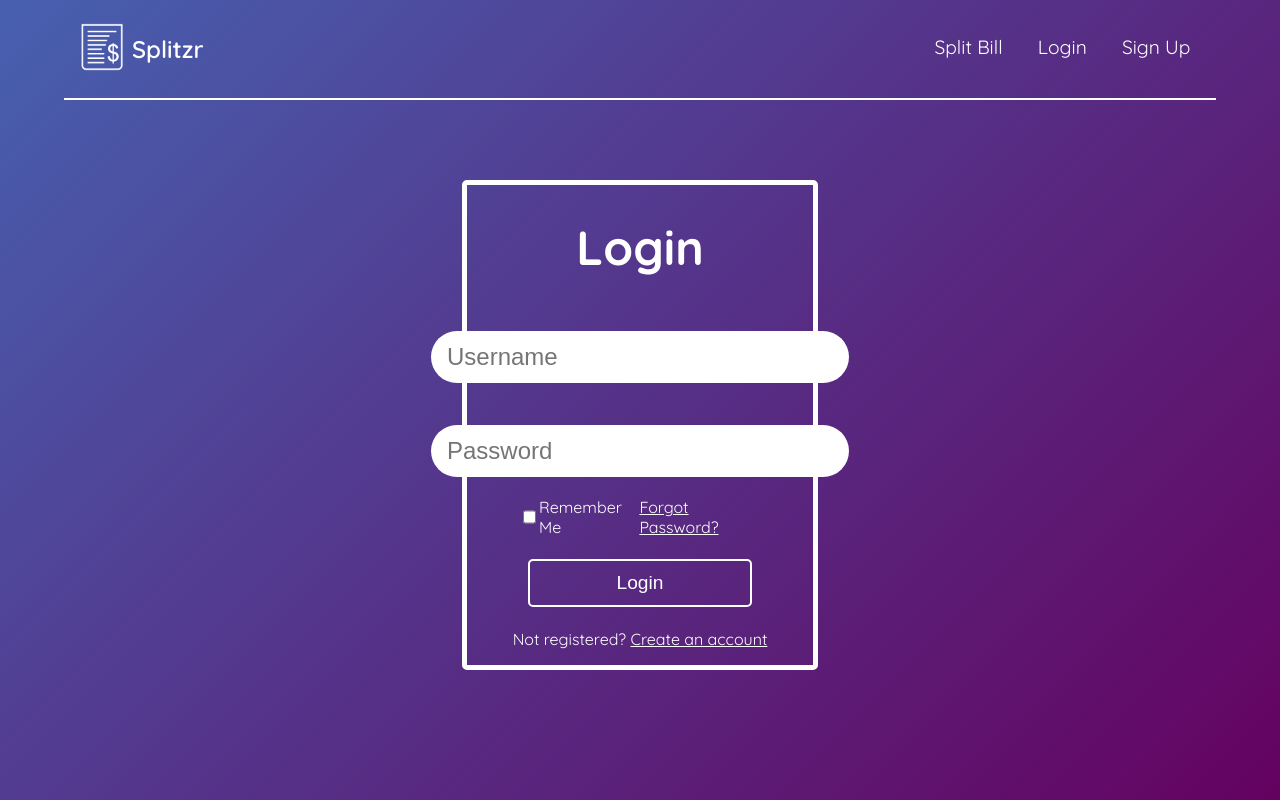
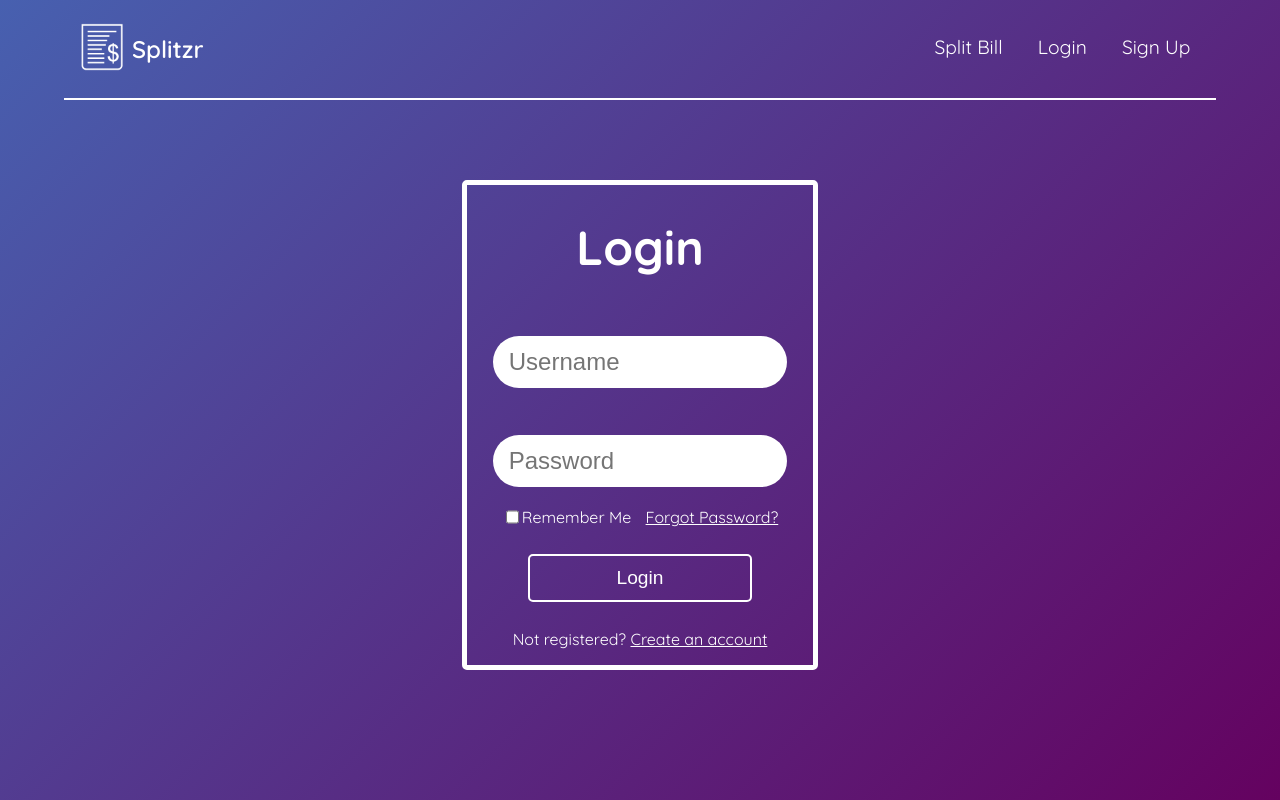
Before and after one commit to roccovulpis/Splitzr, a React (Vite) app: page /login in a window 1280 px wide. Built offline with nearby package versions, Linux system fonts and the light colour scheme.

Commit message:
CSS adjustents to login and register for a more visually appealing look to smaller screens.

```diff
--- a/src/styles/Login.css
+++ b/src/styles/Login.css
@@ -11,7 +11,7 @@
   display: flex;
   flex-direction: column;
   align-items: center;
-  width: 30%;
+  min-width: 30%;
   height: 60vh;
 }
 
@@ -21,7 +21,7 @@
 
 .login-form>input {
   height: 50px;
-  width: 400px;
+  width: 80%;
   border: none;
   border-radius: 30px;
   margin-top: auto;
@@ -31,7 +31,7 @@
 
 .login-span {
   display: flex;
-  width: 70%;
+  width: 80%;
 }
 
 .login-span>a {
@@ -45,6 +45,7 @@
 
 .login-span>label {
   margin-right: auto;
+  text-align: center;
 }
 
 #login-btn {
--- a/src/styles/Register.css
+++ b/src/styles/Register.css
@@ -11,7 +11,7 @@
     display: flex;
     flex-direction: column;
     align-items: center;
-    width: 30%;
+    min-width: 30%;
     height: 60vh;
 }
 
@@ -21,7 +21,7 @@
 
 .register-form>input {
     height: 50px;
-    width: 400px;
+    width: 80%;
     border: none;
     border-radius: 30px;
     margin-top: auto;
```
